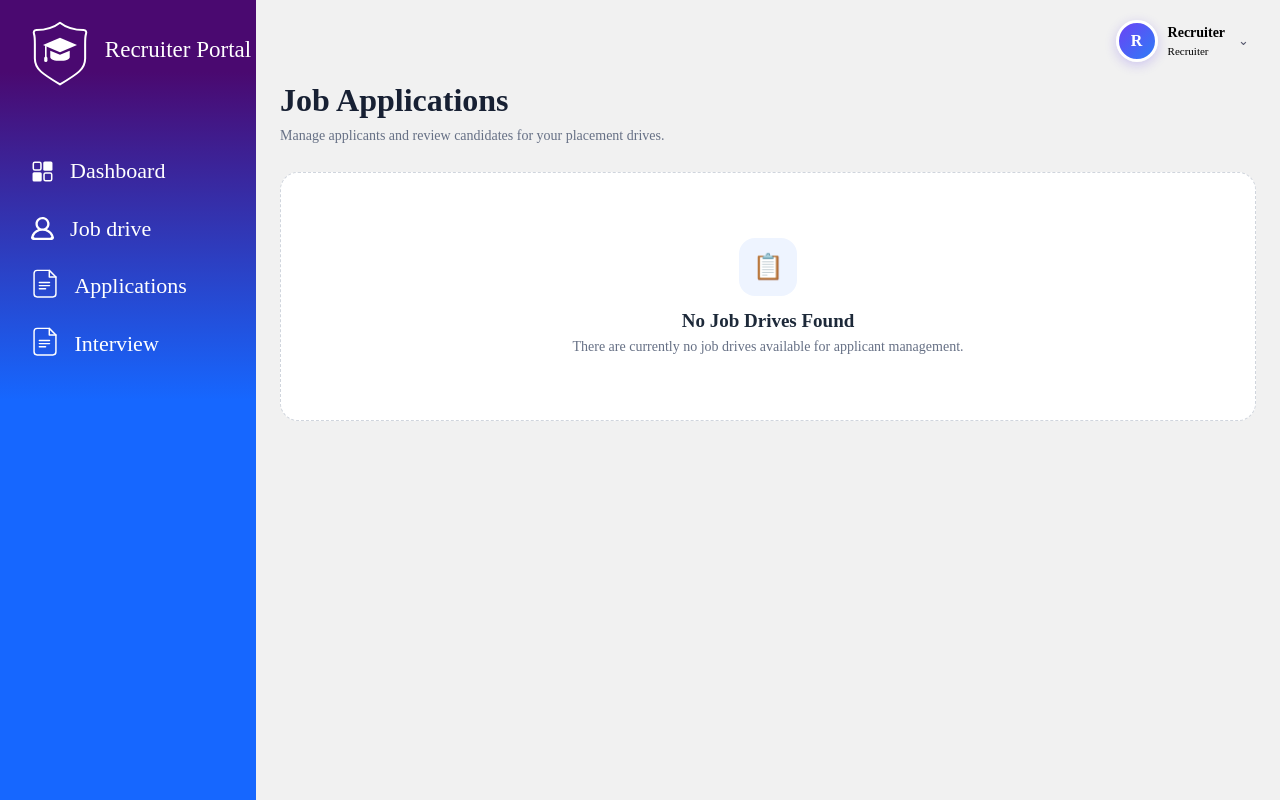
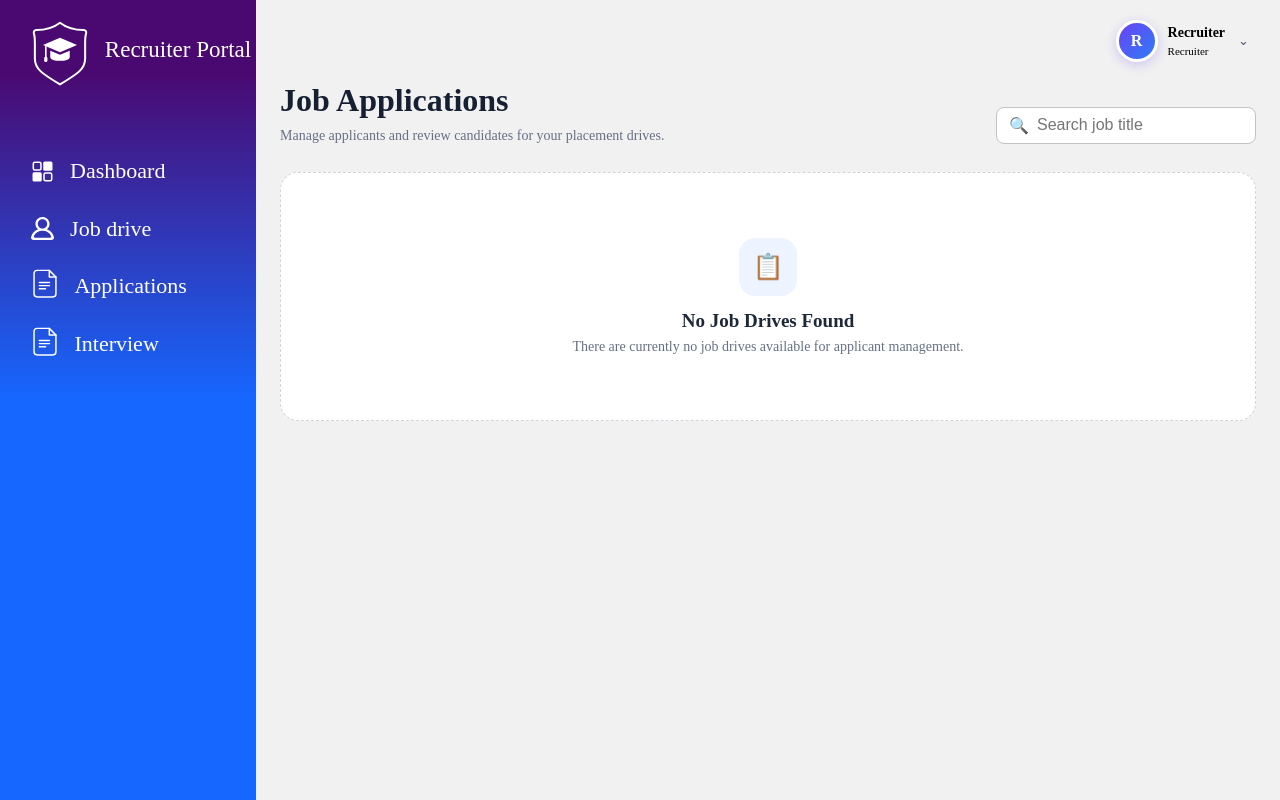
Before and after one commit to hiteshkumbhar/Smart_Placement_Management_System, a Python web app: template templates/Recruiter_Application.html in a window 1280 px wide. Run offline with Jinja, Linux system fonts and the light colour scheme; the template is opened without the code that fills it, so the values that code supplies are empty.

Commit message:
Add files via upload

```diff
--- a/templates/Recruiter_Application.html
+++ b/templates/Recruiter_Application.html
@@ -602,6 +602,46 @@
             grid-template-columns: 1fr
         }
     }
+
+
+    /* ---------------- Search --------------- */
+
+    .search {
+        /* The search box container */
+        display: flex;
+        /* Use flex so icon + input sit in a row */
+        align-items: center;
+        /* Vertically center */
+        gap: 8px;
+        /* Space between icon and input */
+        background: #fff;
+        /* White background */
+        border: 1px solid #c5c2c2;
+        /* Light gray border */
+        border-radius: 8px;
+        /* Rounded corners */
+        padding: 8px 12px;
+        /* Inner spacing */
+        width: 260px;
+        /* Fixed width */
+    }
+
+    .search input {
+        border: none;
+        /* No border (the box already has one) */
+        outline: none;
+        /* Remove blue focus outline */
+        width: 100%;
+        /* Fill the search box */
+        font-size: 16px;
+        /* Readable text size */
+        background: transparent;
+        /* Show the parent's white background */
+    }
+
+    .search .icon {
+        color: #9ca3af;
+    }
 </style>
 {% endblock %}
 
@@ -650,9 +690,12 @@
                 <h1>Job Applications</h1>
                 <p class="subtitle">Manage applicants and review candidates for your placement drives.</p>
             </div>
-            {% if Jobs %}
-            <div class="drive-count">Total: {{ Jobs|length }} Drive{% if Jobs|length != 1 %}s{% endif %}</div>
-            {% endif %}
+            <form method="GET" action="{{ url_for('Recruiter.Recruiter_Application') }}" class="search-form">
+                <div class="search">
+                    <span class="icon">🔍</span>
+                    <input type="text" name="search" id="searchInput" placeholder="Search job title " value="{{ request.args.get('search', '') }}" />
+                </div>
+            </form>
         </div>
     </div>
     <div class="scrollable-bottom-section">
```
Lines whose indentation alone changed are shown as unchanged.
